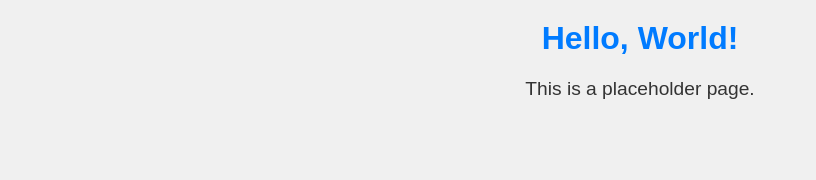
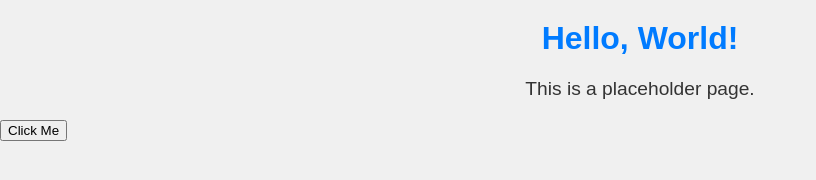
Before and after one commit to narrativedata/Trello-Clone, a plain HTML site: page index.html in a window 1280 px wide. Shown: the whole page, without its empty margins (0-816 px from the left). Drawn offline with Linux system fonts and the light colour scheme.

Commit message:
Add button to index.html to trigger JavaScript function
Added a button to the index.html file that triggers a JavaScript function when clicked. The function logs a message to the console, enhancing the interactivity of the placeholder page.

```diff
--- a/index.html
+++ b/index.html
@@ -9,6 +9,7 @@
 <body>
     <h1>Hello, World!</h1>
     <p>This is a placeholder page.</p>
+    <button onclick="buttonClicked()">Click Me</button>
     <script src="main.js"></script>
 </body>
 </html>
--- a/main.js
+++ b/main.js
@@ -1,3 +1,8 @@
 document.addEventListener('DOMContentLoaded', (event) => {
     console.log('Placeholder JavaScript is running.');
 });
+
+function buttonClicked() {
+    console.log('Button was clicked!');
+}
+});
```
